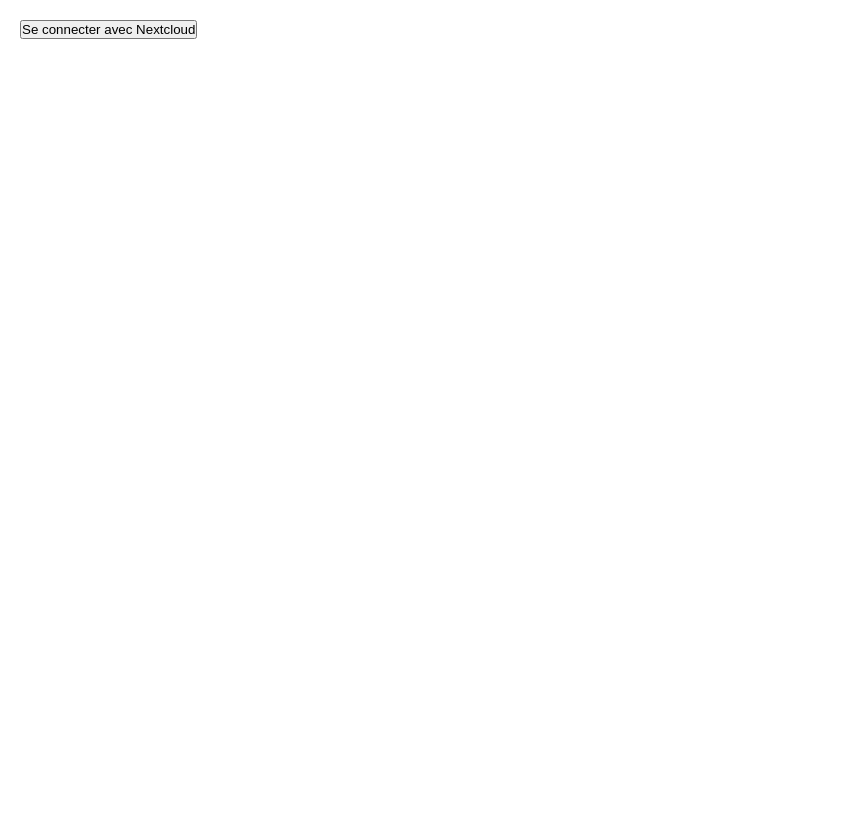
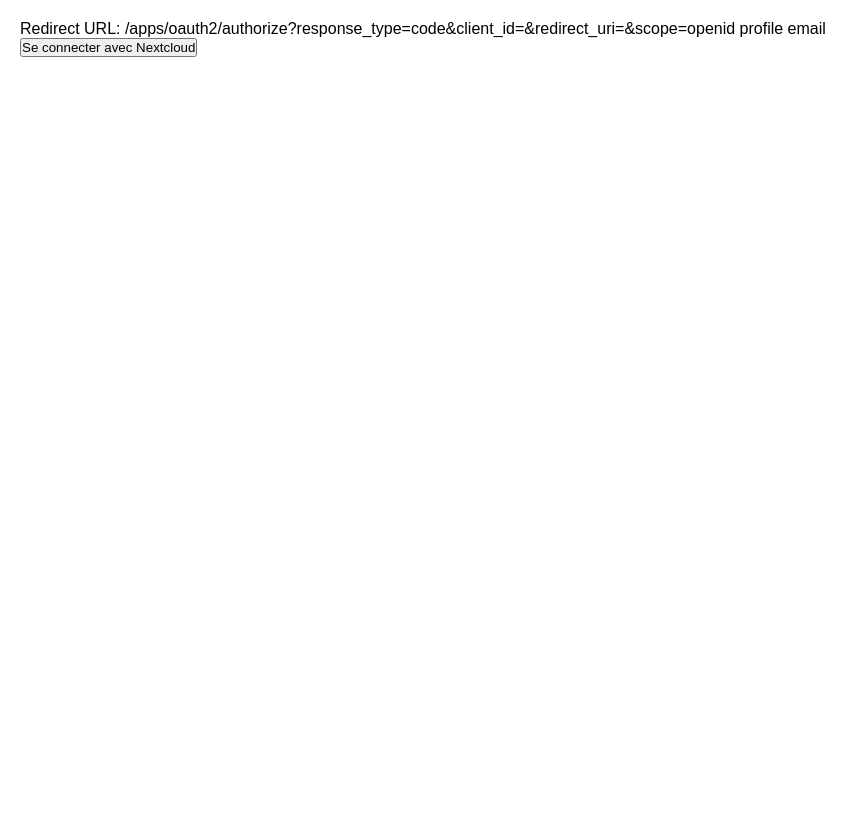
Before and after one commit to JustArthur/myseven, a PHP site: page /php/login.php in a window 1280 px wide. Shown: the top 819 px of the page, without its empty margins (0-868 px from the left). Run offline with PHP 8.4, Linux system fonts and the light colour scheme; data that the repository does not hold is empty.

Commit message:
Add debug output for OAuth2 redirect URL in login process

```diff
--- a/php/login.php
+++ b/php/login.php
@@ -62,6 +62,7 @@
     $scope = "openid profile email";
 
     $authorizeUrl = "$nextcloudUrl/apps/oauth2/authorize?response_type=code&client_id=$clientId&redirect_uri=$redirectUri&scope=$scope";
+    echo "Redirect URL: " . $authorizeUrl;
 ?>
 
 <!DOCTYPE html>
```
